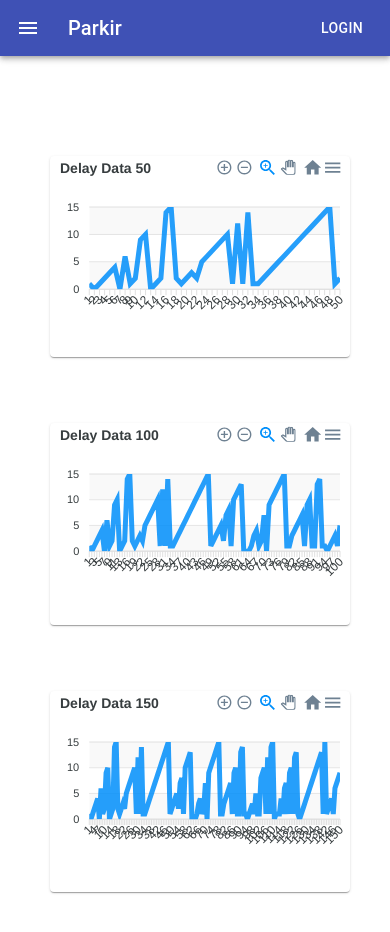
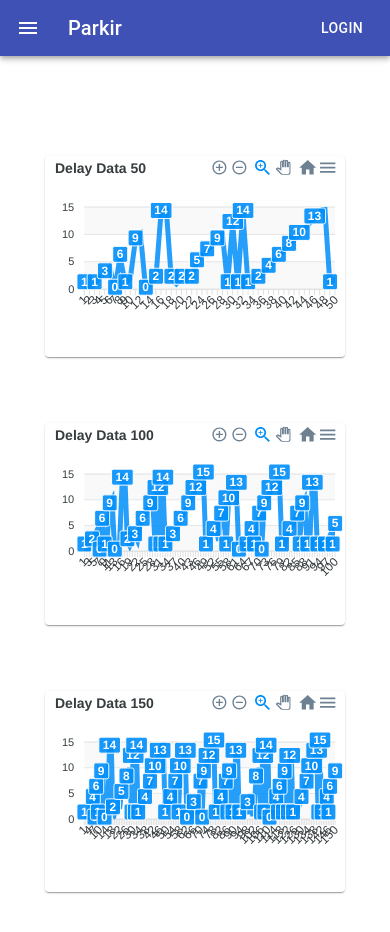
Before and after one commit to badrus123/Frontend-Chart-Parkir, a React (Create React App) app: page /delay-chart in a window 390 px wide. Shown: the top 932 px of the page. After the commit the page ends 901 px from the top, so only its background shows below. Built offline with nearby package versions, Linux system fonts and the light colour scheme.

Commit message:
responsive

```diff
--- a/package.json
+++ b/package.json
@@ -7,6 +7,7 @@
     "@material-ui/icons": "^4.5.1",
     "apexcharts": "^3.11.1",
     "axios": "^0.19.0",
+    "material-table": "^1.54.2",
     "react": "^16.11.0",
     "react-apexcharts": "^1.3.3",
     "react-dom": "^16.11.0",
--- a/src/pages/Delay.jsx
+++ b/src/pages/Delay.jsx
@@ -40,13 +40,18 @@ export default function Occupancy(props) {
   })
   const options = {
     chart: {
+      stacked: false,
       zoom: {
+        type: 'x',
         enabled: true,
+        autoScaleYaxis: true,
       },
-      id: 'record',
+      toolbar: {
+        autoSelected: 'zoom',
+      },
     },
     dataLabels: {
-      enabled: false,
+      enabled: true,
     },
     stroke: {
       curve: 'straight',
--- a/src/pages/DelayChart.jsx
+++ b/src/pages/DelayChart.jsx
@@ -7,7 +7,8 @@ import Delay from './Delay'
 
 export default function DelayChart() {
   return (
-    <div style={{ flexGrow: 1, margin: '50px' }}>
+    <div style={{ flexGrow: 1, marginTop: '50px' }}>
+      <center>
         <Grid container spacing={2}>
           <Grid item xs={12} sm={6}>
             <Delay dataOccupancy={data50} rata={50} />
@@ -19,6 +20,7 @@ export default function DelayChart() {
             <Delay dataOccupancy={data150} rata={150} />
           </Grid>
         </Grid>
+      </center>
     </div>
   )
 }
--- a/src/pages/Fairness.jsx
+++ b/src/pages/Fairness.jsx
@@ -34,16 +34,23 @@ export default function Occupancy(props) {
   const harga = []
   const vip = []
   const reg = []
-
+  let hargaVIP = 0
+  let hargaReg = 0
   props.dataOccupancy.map(val => {
     harga.push(parseInt(val.biaya))
     if (val.jenis_parkir === 'reg') {
+      hargaReg = hargaReg + parseInt(val.biaya)
       reg.push(parseInt(val.biaya))
     }
     if (val.jenis_parkir === 'vip') {
+      hargaVIP = hargaVIP + parseInt(val.biaya)
       vip.push(parseInt(val.biaya))
     }
   })
+  console.log('harga reguler', hargaReg)
+  console.log('harga vip', hargaVIP)
+  console.log('banyak reguler', reg.length)
+  console.log('banyak vip', vip.length)
   const options = {
     chart: {
       shadow: {
--- a/src/pages/Home.jsx
+++ b/src/pages/Home.jsx
@@ -2,6 +2,8 @@ import React, { useState } from 'react'
 import { Paper, Grid, Icon, Typography } from '@material-ui/core'
 import { makeStyles } from '@material-ui/core/styles'
 import Chart from 'react-apexcharts'
+import { data150 } from '../data/Data150'
+import MaterialTable from 'material-table'
 
 const useStyles = makeStyles(theme => ({
   rootPaper: {
@@ -76,7 +78,7 @@ const useStyles = makeStyles(theme => ({
       paddingLeft: '100px',
     },
   },
-  chart: {
+  chartPie: {
     [theme.breakpoints.down('sm')]: {
       width: '300px',
     },
@@ -87,13 +89,38 @@ const useStyles = makeStyles(theme => ({
       width: '700px',
     },
   },
+  chartLine: {
+    [theme.breakpoints.down('sm')]: {
+      width: '300px',
+    },
+    [theme.breakpoints.up('md')]: {
+      width: '1500px',
+    },
+    [theme.breakpoints.up('lg')]: {
+      width: '1700px',
+    },
+  },
+  table: {
+    [theme.breakpoints.down('sm')]: {
+      width: '350px',
+      marginTop: '30px',
+    },
+    [theme.breakpoints.up('md')]: {
+      width: '1500px',
+      marginTop: '30px',
+    },
+    [theme.breakpoints.up('lg')]: {
+      width: '1700px',
+      marginTop: '30px',
+    },
+  },
 }))
 
 export default function Home() {
   const classes = useStyles()
-  const [donut, setDonut] = React.useState({
+  const pieHarga = {
     options: {
-      labels: ['Occupency Data 50', 'Occupency Data 100', 'Occupency Data 150'],
+      labels: ['Reguler', 'VIP'],
       dataLabels: {
         dropShadow: {
           blur: 3,
@@ -122,7 +149,7 @@ export default function Home() {
         palette: 'palette2',
       },
       title: {
-        text: 'Occupancy Total',
+        text: 'Fairness Revenue VIP dan Reguler',
         align: 'center',
       },
       responsive: [
@@ -141,12 +168,114 @@ export default function Home() {
         },
       ],
     },
-  })
+  }
+  const pieTotal = {
+    options: {
+      labels: ['Reguler', 'VIP'],
+      dataLabels: {
+        dropShadow: {
+          blur: 3,
+          opacity: 0.8,
+        },
+      },
+      plotOptions: {
+        pie: {
+          donut: {
+            labels: {
+              show: true,
+              total: {
+                showAlways: true,
+                show: true,
+              },
+            },
+          },
+        },
+      },
+      states: {
+        hover: {
+          enabled: false,
+        },
+      },
+      theme: {
+        palette: 'palette2',
+      },
+      title: {
+        text: 'Fairness Jumlah VIP dan Reguler',
+        align: 'center',
+      },
+      responsive: [
+        {
+          breakpoint: 1000,
+          options: {
+            plotOptions: {
+              bar: {
+                horizontal: false,
+              },
+            },
+            legend: {
+              position: 'bottom',
+            },
+          },
+        },
+      ],
+    },
+  }
+  const linePerform = {
+    options: {
+      labels: ['Reguler', 'VIP'],
+      dataLabels: {
+        dropShadow: {
+          blur: 3,
+          opacity: 0.8,
+        },
+      },
+      plotOptions: {
+        pie: {
+          donut: {
+            labels: {
+              show: true,
+              total: {
+                showAlways: true,
+                show: true,
+              },
+            },
+          },
+        },
+      },
+      states: {
+        hover: {
+          enabled: false,
+        },
+      },
+      theme: {
+        palette: 'palette2',
+      },
+      title: {
+        text: 'Fairness Jumlah VIP dan Reguler',
+        align: 'center',
+      },
+      responsive: [
+        {
+          breakpoint: 1000,
+          options: {
+            plotOptions: {
+              bar: {
+                horizontal: false,
+              },
+            },
+            legend: {
+              position: 'bottom',
+            },
+          },
+        },
+      ],
+    },
+  }
   return (
     <div style={{ marginTop: '50px' }}>
       <div className={classes.container}>
         <Grid container spacing={2}>
-          <Grid xs={12} sm={3}>
+          <Grid xs={12} sm={4}>
             <Paper className={classes.rootPaper}>
               <Grid container spacing={2}>
                 <Grid item xs={4}>
@@ -163,7 +292,7 @@ export default function Home() {
               </Grid>
             </Paper>
           </Grid>
-          <Grid xs={12} sm={3}>
+          <Grid xs={12} sm={4}>
             <Paper className={classes.rootPaper}>
               <Grid container spacing={2}>
                 <Grid item xs={4}>
@@ -180,11 +309,11 @@ export default function Home() {
               </Grid>
             </Paper>
           </Grid>
-          <Grid xs={12} sm={3}>
+          <Grid xs={12} sm={4}>
             <Paper className={classes.rootPaper}>
               <Grid container spacing={2}>
                 <Grid item xs={4}>
-                  <Icon className={classes.iconPaper}>show_chart</Icon>
+                  <Icon className={classes.iconPaper}>monetization_on</Icon>
                 </Grid>
                 <Grid item xs={6}>
                   <Typography variant={'h6'} className={classes.titlePaper}>
@@ -197,45 +326,80 @@ export default function Home() {
               </Grid>
             </Paper>
           </Grid>
-          <Grid xs={12} sm={3}>
-            <Paper className={classes.rootPaper}>
-              <Grid container spacing={2}>
-                <Grid item xs={4}>
-                  <Icon className={classes.iconPaper}>monetization_on</Icon>
-                </Grid>
-                <Grid item xs={6}>
-                  <Typography variant={'h6'} className={classes.titlePaper}>
-                    Vr Mail
-                  </Typography>
-                  <Typography variant={'p'} className={classes.descPaper}>
-                    15 C
-                  </Typography>
-                </Grid>
-              </Grid>
-            </Paper>
-          </Grid>
+
           <Grid item xs={12} sm={6} style={{ marginTop: '10px' }}>
             <Paper className={classes.root}>
               <Chart
-                options={donut.options}
-                series={[30, 40, 30]}
-                type='donut'
-                className={classes.chart}
+                options={pieHarga}
+                series={[30, 40]}
+                type='pie'
+                className={classes.chartPie}
               />
             </Paper>
           </Grid>
           <Grid item xs={12} sm={6} style={{ marginTop: '10px' }}>
             <Paper className={classes.root}>
               <Chart
-                options={donut.options}
-                series={[30, 40, 30]}
+                options={pieTotal}
+                series={[30, 40]}
+                type='pie'
+                className={classes.chartPie}
+              />
+            </Paper>
+          </Grid>
+          <Grid item xs={12} sm={12} style={{ marginTop: '10px' }}>
+            <Paper className={classes.root}>
+              <Chart
+                options={linePerform}
+                series={[30, 40]}
                 type='line'
-                className={classes.chart}
+                className={classes.chartLine}
               />
             </Paper>
           </Grid>
         </Grid>
       </div>
+      <center>
+        <div className={classes.table}>
+          <MaterialTable
+            columns={[
+              { title: 'Nomer Kendaraan', field: 'no_kend' },
+              { title: 'Nomer Parkiran', field: 'no_parkiran' },
+              {
+                title: 'jenis parkiran',
+                field: 'jenis_parkir',
+                lookup: { reg: 'reg', vip: 'vip' },
+              },
+              {
+                title: 'Waktu Datang',
+                field: 'waktu_datang',
+              },
+              {
+                title: 'Waktu Dapat Parkir',
+                field: 'waktu_dpt_parkir',
+              },
+              {
+                title: 'Waktu Keluar',
+                field: 'waktu_keluar',
+              },
+              {
+                title: 'Biaya Parkir',
+                field: 'biaya',
+              },
+            ]}
+            data={data150}
+            options={{
+              search: true,
+              width: '250px',
+              rowStyle: {
+                backgroundColor: '#EEE',
+              },
+              sorting: true,
+            }}
+            title='Table User Parkir'
+          />
+        </div>
+      </center>
     </div>
   )
 }
--- a/src/pages/Occupancy.jsx
+++ b/src/pages/Occupancy.jsx
@@ -38,6 +38,7 @@ export default function Occupancy(props) {
   let temp = 0
   let data = 0
   let sumOcupency = 0
+
   props.dataOccupancy.map(val => {
     slotParkiran.push(val.no_parkiran)
     let dataFilter = props.dataOccupancy.filter(
@@ -56,27 +57,32 @@ export default function Occupancy(props) {
       temp = data
     }
     sumOcupency = sumOcupency + data
-    record.push(val.no)
-    tempat.push(data)
+    record.push(parseInt(val.no))
+    tempat.push(parseInt(data))
   })
   let meanOcupency = sumOcupency / props.rata
 
   const options = {
     chart: {
+      stacked: false,
       zoom: {
+        type: 'x',
         enabled: true,
+        autoScaleYaxis: true,
       },
-      id: 'record',
+      toolbar: {
+        autoSelected: 'zoom',
+      },
     },
     dataLabels: {
-      enabled: false,
+      enabled: true,
     },
     stroke: {
       curve: 'straight',
     },
     title: {
-      text: `Occupancy Data ${props.rata} dengan Rata Rata ${meanOcupency} %`,
-      align: 'center',
+      text: `Occupancy Data ${props.rata}`,
+      align: 'left',
     },
     grid: {
       row: {
@@ -84,17 +90,13 @@ export default function Occupancy(props) {
         opacity: 0.5,
       },
     },
-
-    xaxis: {
-      categories: record,
-    },
     responsive: [
       {
         breakpoint: 1000,
         options: {
           plotOptions: {
             bar: {
-              horizontal: false,
+              horizontal: true,
             },
           },
           legend: {
@@ -106,7 +108,7 @@ export default function Occupancy(props) {
   }
   const series = [
     {
-      name: 'tempat terisi',
+      name: 'Occupancy / car',
       data: tempat,
     },
   ]
@@ -117,7 +119,7 @@ export default function Occupancy(props) {
       <Chart
         options={options}
         series={series}
-        type='line'
+        type='area'
         className={classes.chart}
       />
     </Paper>
```
Also changed, not shown: 1 other file (tests, documents, lock files or other folders). Lines whose indentation alone changed are shown as unchanged.
